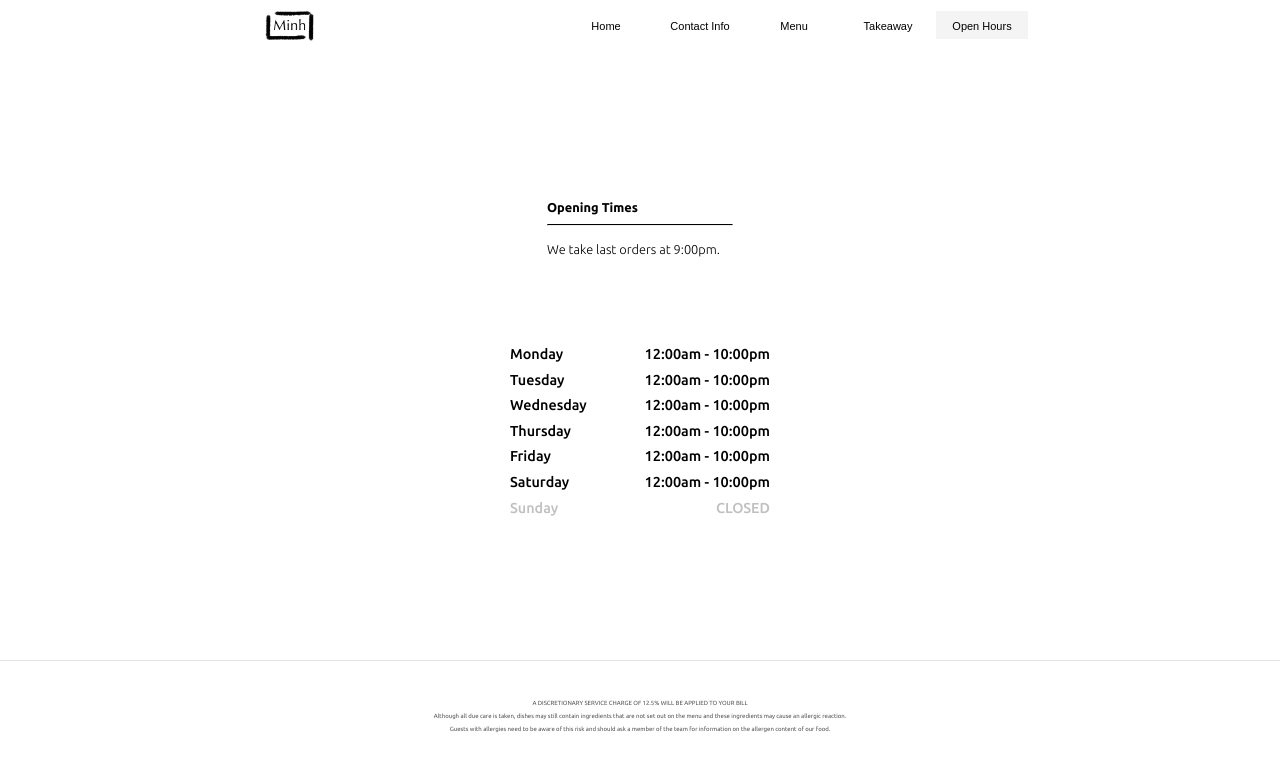
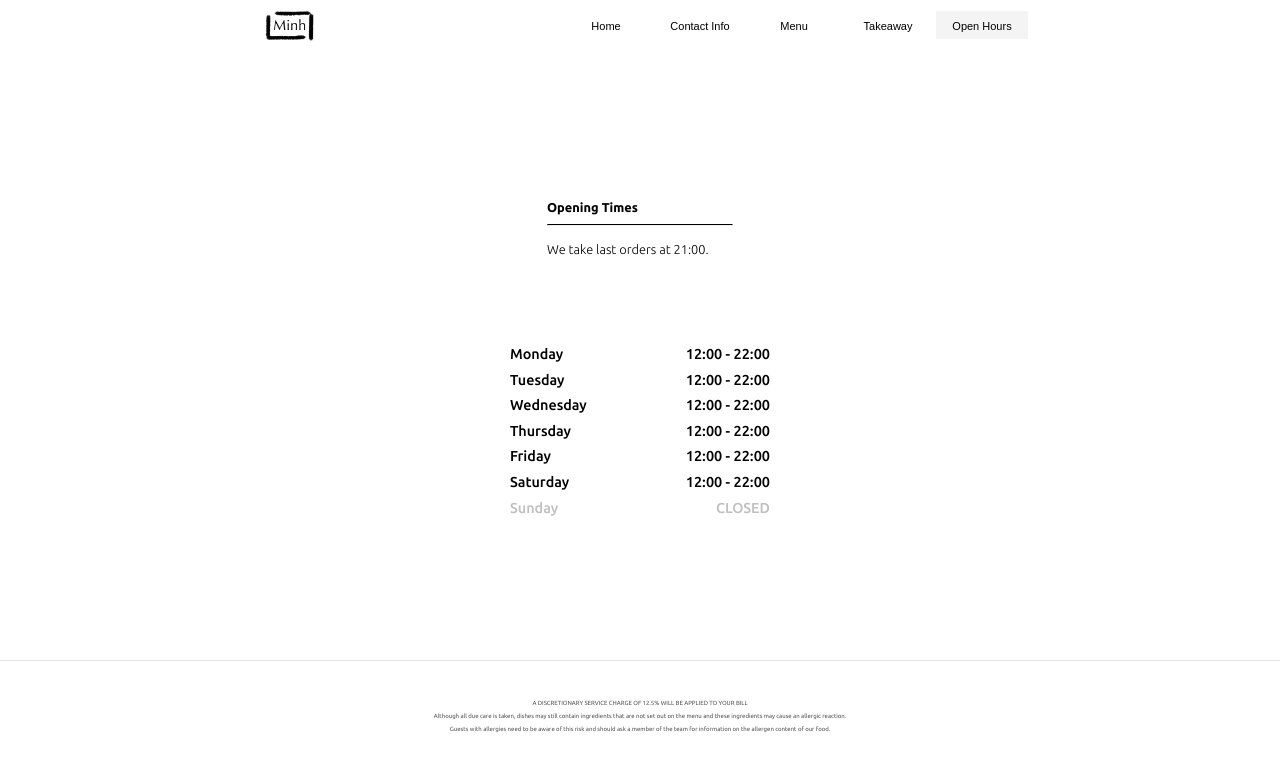
Before and after one commit to bacc0/minh, a Next.js app in the folder y/: page /open_hours in a window 1280 px wide. Shown: the top 770 px of the page. Built offline with nearby package versions, Linux system fonts and the light colour scheme; a web font is replaced by a local one.

Commit message:
Opening Times format

```diff
--- a/y/comps/OpeningTimesTable.js
+++ b/y/comps/OpeningTimesTable.js
@@ -20,16 +20,13 @@ const OpeningTimesTable = () => {
 
      return (
           <div className={styles.container}>
-
-               {weekDays('Monday', '12:00am - 10:00pm')}
-               {weekDays('Tuesday', '12:00am - 10:00pm')}
-               {weekDays('Wednesday', '12:00am - 10:00pm')}
-               {weekDays('Thursday', '12:00am - 10:00pm')}
-               {weekDays('Friday', '12:00am - 10:00pm')}
-               {weekDays('Saturday', '12:00am - 10:00pm')}
+               {weekDays('Monday', '12:00 - 22:00')}
+               {weekDays('Tuesday', '12:00 - 22:00')}
+               {weekDays('Wednesday', '12:00 - 22:00')}
+               {weekDays('Thursday', '12:00 - 22:00')}
+               {weekDays('Friday', '12:00 - 22:00')}
+               {weekDays('Saturday', '12:00 - 22:00')}
                {weekDays('Sunday', 'CLOSED')}
-
-
           </div>
      )
 };
--- a/y/pages/open_hours.js
+++ b/y/pages/open_hours.js
@@ -57,7 +57,7 @@ const Open_Hours = () => {
                                              transitionDelay: '15ms'
                                         }}
                                    />
-                                   <p>We take last orders at 9:00pm.</p>
+                                   <p>We take last orders at 21:00.</p>
                               </div>
                          </div>
                     </div>
```
